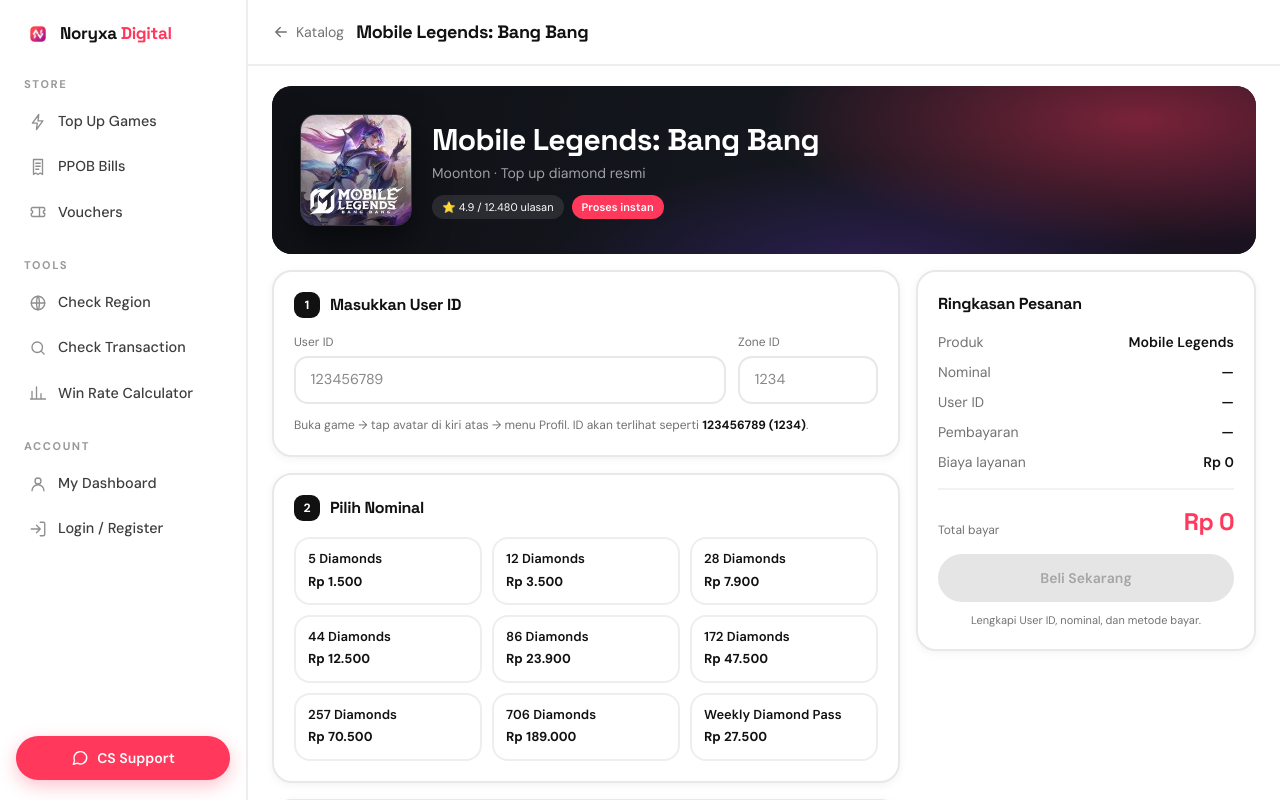
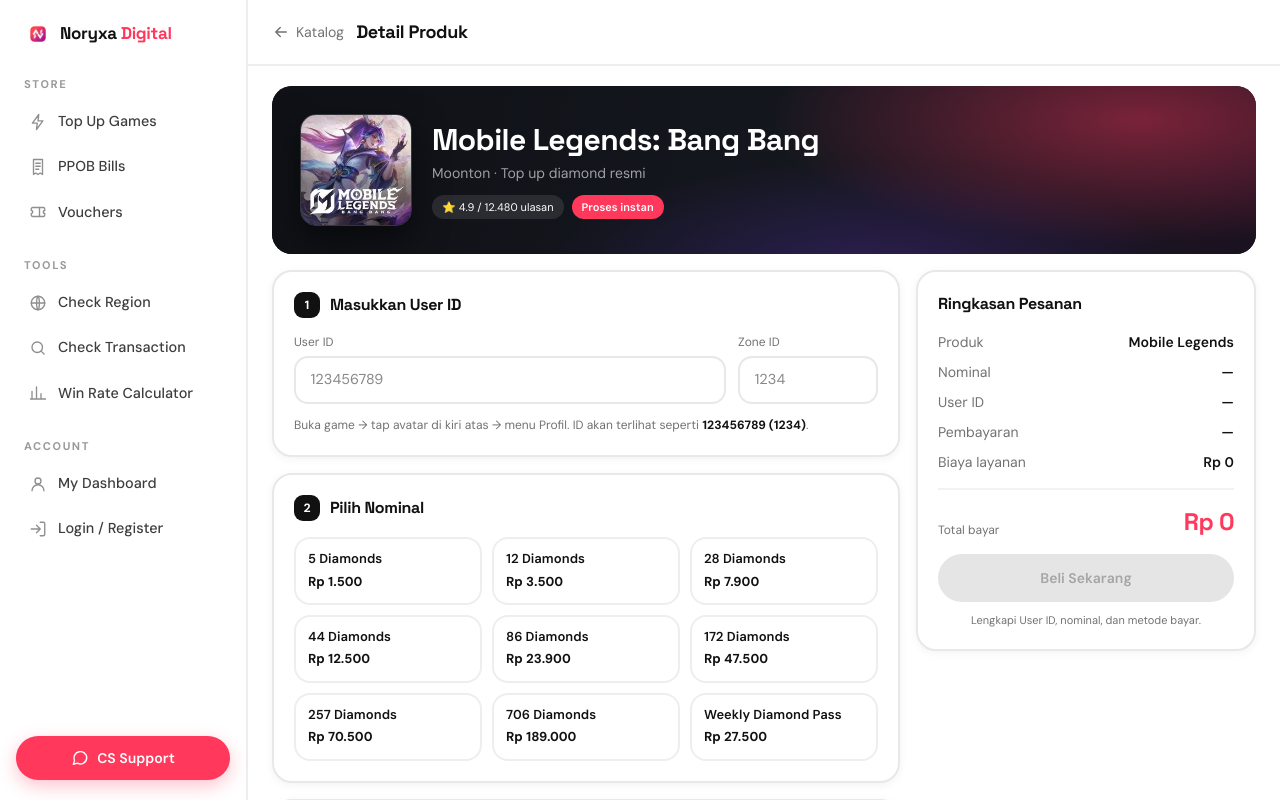
Before and after one commit to ersetdigital-sudo/Noryxa-Digital-, a Next.js app: page /product in a window 1280 px wide. Shown: the top 800 px of the page. Built offline with nearby package versions, Linux system fonts and the light colour scheme; no server answers; the database is empty.

Commit message:
fix: sidebar consistency - active state, persistent layout across pages

```diff
--- a/package.json
+++ b/package.json
@@ -9,6 +9,7 @@
     "lint": "eslint"
   },
   "dependencies": {
+    "@supabase/ssr": "^0.12.7",
     "@supabase/supabase-js": "^2.116.0",
     "next": "16.3.4",
     "react": "19.2.8",
--- a/src/app/page.tsx
+++ b/src/app/page.tsx
@@ -1,8 +1,7 @@
 "use client";
 
 import { useState, useRef, useCallback, useEffect } from "react";
-import Sidebar from "@/components/Sidebar";
-import Header from "@/components/Header";
+import AppLayout from "@/components/AppLayout";
 import ProductCard from "@/components/ProductCard";
 import { PRODUCTS, CATEGORIES, type Product } from "@/lib/data";
 import { fetchProducts } from "@/lib/catalog";
@@ -62,17 +61,8 @@
   const hasMore = shownCount < sortedProducts.length;
 
   return (
-    <div className="flex min-h-screen">
-      <Sidebar />
-
-      <div className="flex-1 min-w-0">
-        <Header
-          title="Gaming Store Catalog"
-          showSearch={true}
-          showBack={false}
-        />
-
-        <main className="px-4 sm:px-6 pb-16">
+    <AppLayout>
+      <main className="px-4 sm:px-6 pb-16">
           {/* HERO */}
           <section className="hero mt-5 rounded-[20px] overflow-hidden relative bg-[#111318] shadow-[0_18px_44px_rgba(17,17,17,.18)]">
             <div className="hero-glow"></div>
@@ -244,7 +234,6 @@
             <span>Layanan 24 jam · Pembayaran QRIS, E-Wallet, VA Bank</span>
           </footer>
         </main>
-      </div>
-    </div>
+    </AppLayout>
   );
 }
--- a/src/app/product/page.tsx
+++ b/src/app/product/page.tsx
@@ -2,8 +2,7 @@
 
 import { useState, useEffect } from "react";
 import { useRouter } from "next/navigation";
-import Sidebar from "@/components/Sidebar";
-import Header from "@/components/Header";
+import AppLayout from "@/components/AppLayout";
 import { DENOMS, PAYS, rupiah } from "@/lib/data";
 import { fetchDenoms, fetchPays, checkPromo, type Denom, type Pay } from "@/lib/catalog";
 
@@ -78,18 +77,7 @@
   };
 
   return (
-    <div className="flex min-h-screen">
-      <Sidebar />
-
-      <div className="flex-1 min-w-0">
-        <Header
-          title="Mobile Legends: Bang Bang"
-          showSearch={false}
-          showBack={true}
-          backHref="/"
-          backLabel="Katalog"
-        />
-
+    <AppLayout>
         <main className="px-4 sm:px-6 pb-28 lg:pb-16">
           {/* PRODUCT HEAD */}
           <section className="mt-5 rounded-[20px] overflow-hidden relative bg-[#111318]">
@@ -309,7 +297,6 @@
             </aside>
           </div>
         </main>
-      </div>
 
       {/* MOBILE BUY BAR */}
       <div className="lg:hidden fixed bottom-0 inset-x-0 z-40 bg-white border-t-2 border-[#eee] px-4 py-3 flex items-center gap-3">
@@ -325,6 +312,6 @@
           Beli Sekarang
         </button>
       </div>
-    </div>
+    </AppLayout>
   );
 }
--- a/src/app/track/page.tsx
+++ b/src/app/track/page.tsx
@@ -2,6 +2,7 @@
 
 import { useState, useEffect, useCallback, useRef } from "react";
 import Link from "next/link";
+import AppLayout from "@/components/AppLayout";
 import { rupiah } from "@/lib/data";
 import { findOrderByInv, type Order } from "@/lib/orders";
 
@@ -103,34 +104,8 @@
     : "";
 
   return (
-    <div className="bg-[#f7f7f7] min-h-screen no-hover">
-      <header className="sticky top-0 z-30 bg-white/95 backdrop-blur border-b-2 border-[#eee]">
-        <div className="max-w-[820px] mx-auto flex items-center gap-3 px-4 sm:px-6 h-16">
-          <Link
-            href="/"
-            className="text-sm text-[#717171] hover:text-[#ff385c] transition inline-flex items-center gap-1.5"
-          >
-            <svg className="ico" viewBox="0 0 24 24">
-              <path d="M19 12H5M11 18l-6-6 6-6"></path>
-            </svg>
-            <span className="hidden sm:inline">Beranda</span>
-          </Link>
-          <Link href="/" className="flex items-center gap-2">
-            <img
-              src="/images/02f95e73-2700-481c-ab2b-4f9fbd473da7.png"
-              alt="Noryxa Digital"
-              width={28}
-              height={28}
-              className="w-7 h-7 rounded-lg shrink-0"
-            />
-            <span className="display text-[16px] font-bold">
-              Noryxa<span className="text-[#ff385c]"> Digital</span>
-            </span>
-          </Link>
-        </div>
-      </header>
-
-      <main className="max-w-[820px] mx-auto px-4 sm:px-6 py-8 pb-16">
+    <AppLayout>
+      <main className="px-4 sm:px-6 py-8 pb-16">
         <div className="text-center mb-6">
           <p className="eyebrow mb-2">Cek Transaksi</p>
           <h1 className="display text-2xl sm:text-3xl font-bold">Lacak pesanan kamu</h1>
@@ -327,6 +302,6 @@
           Butuh bantuan cepat? CS Noryxa aktif 24 jam lewat WhatsApp.
         </p>
       </main>
-    </div>
+    </AppLayout>
   );
 }
--- /dev/null
+++ b/src/components/AppLayout.tsx
@@ -0,0 +1,30 @@
+"use client";
+
+import Sidebar from "@/components/Sidebar";
+import Header from "@/components/Header";
+import { usePathname } from "next/navigation";
+
+const PAGE_TITLES: Record<string, string> = {
+  "/": "Gaming Store Catalog",
+  "/product": "Detail Produk",
+  "/track": "Cek Transaksi",
+  "/payment": "Pembayaran",
+  "/dashboard": "My Dashboard",
+  "/login": "Masuk / Daftar",
+};
+
+export default function AppLayout({ children }: { children: React.ReactNode }) {
+  const pathname = usePathname();
+  const title = PAGE_TITLES[pathname] || "Noryxa Digital";
+  const showHeader = pathname !== "/login";
+
+  return (
+    <div className="flex min-h-screen">
+      <Sidebar />
+      <div className="flex-1 min-w-0">
+        {showHeader && <Header title={title} showSearch={pathname === "/"} showBack={pathname !== "/"} backHref="/" />}
+        {children}
+      </div>
+    </div>
+  );
+}
--- a/src/components/Sidebar.tsx
+++ b/src/components/Sidebar.tsx
@@ -31,7 +31,7 @@
 
 const toolLinks: NavLink[] = [
   {
-    href: "/",
+    href: "/check-region",
     label: "Check Region",
     icon: <svg className="ico" viewBox="0 0 24 24"><circle cx="12" cy="12" r="9"></circle><path d="M3 12h18M12 3c2.5 2.7 2.5 15.3 0 18-2.5-2.7-2.5-15.3 0-18Z"></path></svg>,
   },
@@ -41,7 +41,7 @@
     icon: <svg className="ico" viewBox="0 0 24 24"><circle cx="11" cy="11" r="7"></circle><path d="m20 20-3.5-3.5"></path></svg>,
   },
   {
-    href: "/",
+    href: "/winrate",
     label: "Win Rate Calculator",
     icon: <svg className="ico" viewBox="0 0 24 24"><path d="M4 20V10M10 20V4M16 20v-7M22 20H2"></path></svg>,
   },
@@ -107,7 +107,7 @@
           <NavItem
             key={link.label}
             link={link}
-            active={pathname === link.href && link.label === "Top Up Games"}
+            active={pathname === link.href}
             onNavigate={onNavigate}
           />
         ))}
```
Also changed, not shown: 1 other file (tests, documents, lock files or other folders).
